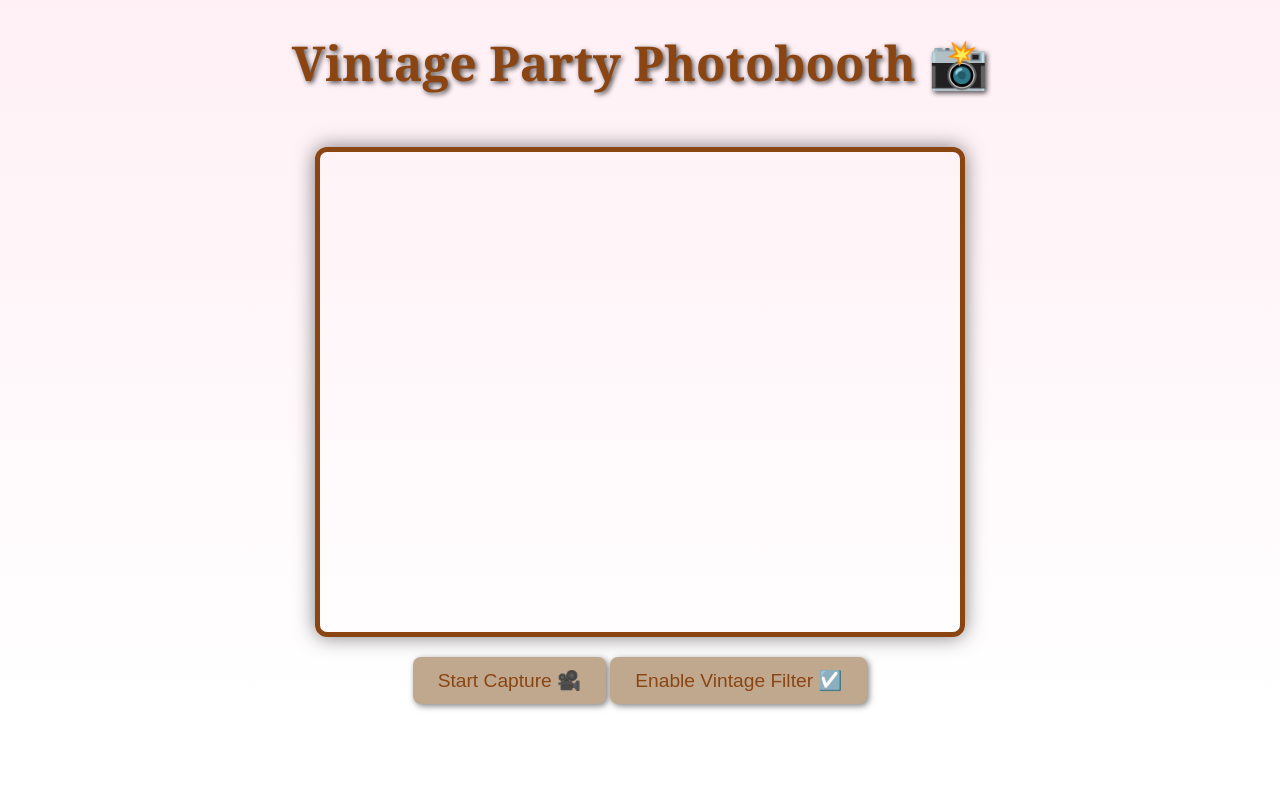
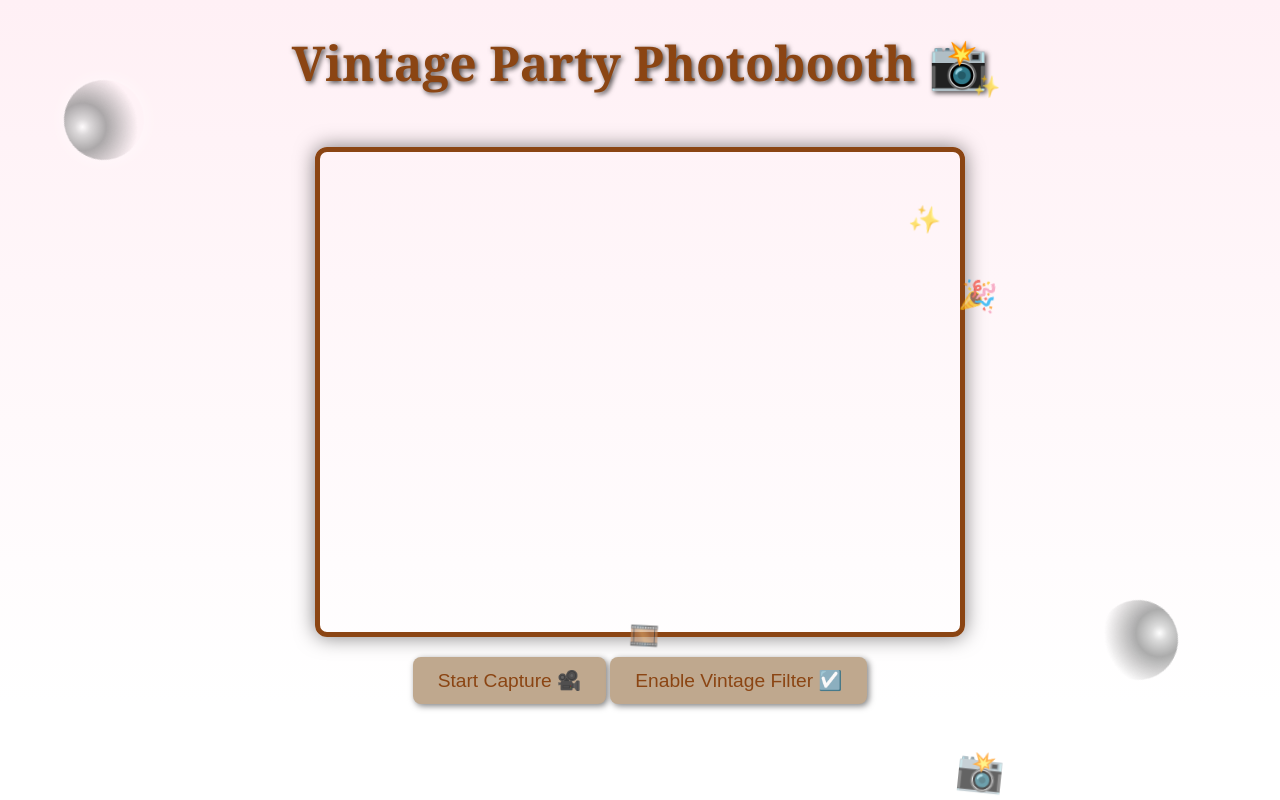
Before and after one commit to swalihaattar/Photobooth_web, a Flask app: page / in a window 1280 px wide. Run offline with Flask 3, Linux system fonts and the light colour scheme.

Commit message:
Updated with animations, BnW toggle, custom text

```diff
--- a/templates/index.html
+++ b/templates/index.html
@@ -88,9 +88,63 @@
       display: none;
       z-index: 10;
     }
+
+@keyframes fall {
+  to { transform: translateY(100vh) rotate(360deg); }
+}
+  </style>
+  <style>
+    /* Mirror ball animation */
+    @keyframes spin {
+      0% { transform: rotate(0deg); }
+      100% { transform: rotate(360deg); }
+    }
+
+    .mirror-ball {
+      position: fixed;
+      width: 80px;
+      height: 80px;
+      background: radial-gradient(circle at 30% 30%,
+        #fff 0%,
+        #ccc 10%,
+        #888 30%,
+        transparent 70%);
+      border-radius: 50%;
+      box-shadow: 0 0 20px rgba(255,255,255,0.8);
+      opacity: 0.7;
+      z-index: -1;
+      animation: spin 8s linear infinite;
+    }
   </style>
 </head>
+<!-- Mirror balls -->
+<div class="mirror-ball" style="top:10%; left:5%;"></div>
+<div class="mirror-ball" style="bottom:15%; right:8%; animation-delay:-4s;"></div>
+<script>
+  // Floating stickers
+  const stickers = ['🎞️', '📸', '✨', '🎉'];
+  function createSticker() {
+    const sticker = document.createElement('div');
+    sticker.textContent = stickers[Math.floor(Math.random()*stickers.length)];
+    sticker.style.position = 'fixed';
+    sticker.style.fontSize = `${Math.random()*30 + 20}px`;
+    sticker.style.opacity = '0.7';
+    sticker.style.animation = `float ${Math.random()*10 + 5}s linear infinite`;
+    sticker.style.left = `${Math.random()*100}%`;
+    sticker.style.top = `${Math.random()*100}%`;
+    document.body.appendChild(sticker);
+  }
 
+  // Create 5 random stickers
+  for(let i=0; i<5; i++) createSticker();
+</script>
+
+<style>
+  @keyframes float {
+    0%, 100% { transform: translateY(0) rotate(0deg); }
+    50% { transform: translateY(-50px) rotate(10deg); }
+  }
+</style>
 <body>
 
   <h1>Vintage Party Photobooth 📸</h1>
```
